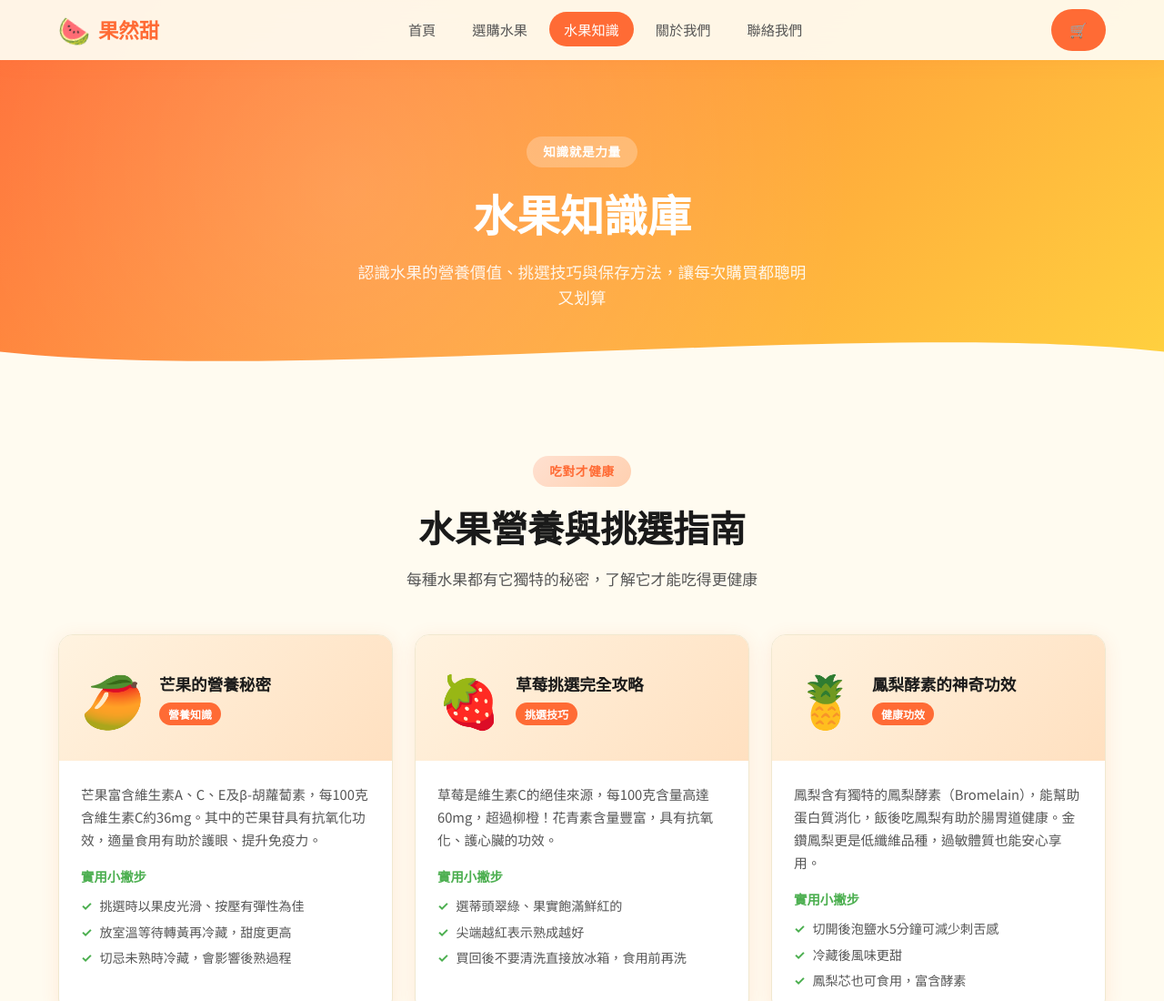
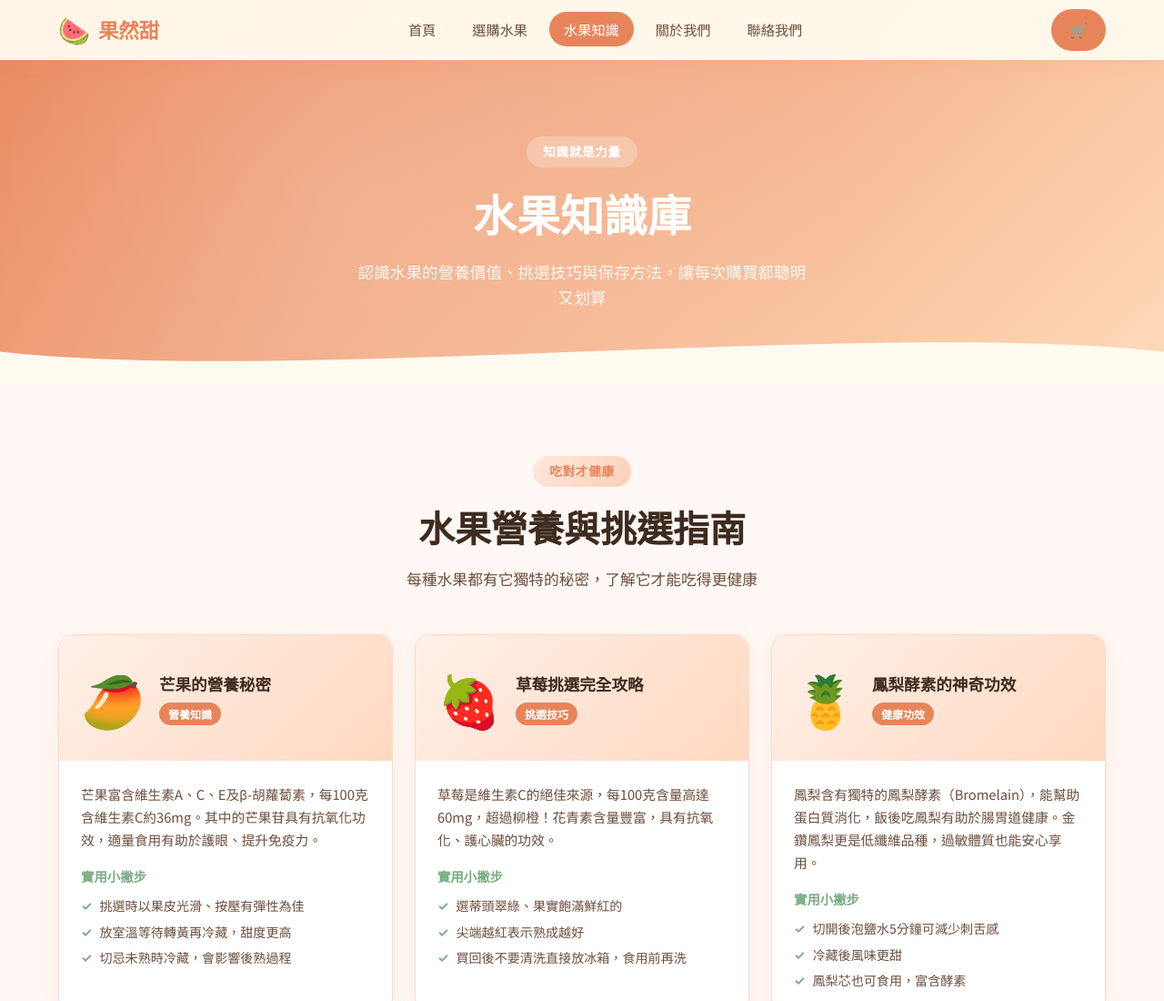
Before and after one commit to Kevin-Power/guorantian-fruit-shop, a website: page info.html in a window 1280 px wide. Shown: the top 1100 px of the page at 91% size. Drawn offline with Linux system fonts and the light colour scheme.

Commit message:
全站換色：桃子柔和粉橙色調

```diff
--- a/src/css/style.css
+++ b/src/css/style.css
@@ -1,23 +1,23 @@
 /* ========================================
-   果然甜 - 熱帶活潑風格全站樣式
+   果然甜 - 桃子柔和粉橙色調
    ======================================== */
 
 /* CSS Variables */
 :root {
-  --primary: #FF6B35;
-  --primary-dark: #E85A20;
-  --secondary: #FFD23F;
-  --accent: #4CAF50;
-  --tropical: #00B4D8;
-  --pink: #FF4D8D;
-  --bg-light: #fffbf0;
+  --primary: #E8845A;
+  --primary-dark: #C96A42;
+  --secondary: #FFDAB9;
+  --accent: #7BAE84;
+  --tropical: #A8D5C2;
+  --pink: #F2A8B8;
+  --bg-light: #FFF8F4;
   --bg-card: #ffffff;
-  --text-dark: #1a1a1a;
-  --text-mid: #555555;
-  --text-light: #888888;
-  --border: #f0e8d0;
-  --shadow: 0 4px 20px rgba(255, 107, 53, 0.12);
-  --shadow-hover: 0 8px 40px rgba(255, 107, 53, 0.25);
+  --text-dark: #3D2B1F;
+  --text-mid: #6B4E3D;
+  --text-light: #A08070;
+  --border: #F5DDD0;
+  --shadow: 0 4px 20px rgba(232, 132, 90, 0.12);
+  --shadow-hover: 0 8px 40px rgba(232, 132, 90, 0.22);
   --radius: 16px;
   --radius-sm: 8px;
   --transition: all 0.3s cubic-bezier(0.4, 0, 0.2, 1);
@@ -238,7 +238,7 @@ ul { list-style: none; }
 .section-badge {
   display: inline-block;
   padding: 6px 18px;
-  background: linear-gradient(135deg, #FFE0D0, #FFD0B0);
+  background: linear-gradient(135deg, #FFE8DC, #FFCFB8);
   color: var(--primary);
   border-radius: 50px;
   font-size: 0.85rem;
@@ -264,7 +264,7 @@ ul { list-style: none; }
 /* ===== HERO ===== */
 .hero {
   min-height: 100vh;
-  background: linear-gradient(135deg, #FF6B35 0%, #FF8C42 30%, #FFD23F 60%, #FF6B9D 100%);
+  background: linear-gradient(135deg, #E8845A 0%, #F5A882 25%, #FFDAB9 60%, #F2A8B8 100%);
   display: flex;
   align-items: center;
   position: relative;
@@ -514,7 +514,7 @@ ul { list-style: none; }
 /* ===== PRODUCTS SECTION ===== */
 .popular {
   padding: 100px 0;
-  background: #fff8f0;
+  background: #FFF3EE;
 }
 
 .products-grid {
@@ -549,7 +549,7 @@ ul { list-style: none; }
 
 .product-emoji-wrap {
   position: relative;
-  background: linear-gradient(135deg, #FFF3E0, #FFE0C0);
+  background: linear-gradient(135deg, #FFF0E8, #FFD8C0);
   height: 160px;
   display: flex;
   align-items: center;
@@ -580,7 +580,7 @@ ul { list-style: none; }
 
 .tag {
   padding: 3px 10px;
-  background: linear-gradient(135deg, #FFE0D0, #FFD0B0);
+  background: linear-gradient(135deg, #FFE8DC, #FFCFB8);
   color: var(--primary);
   border-radius: 50px;
   font-size: 0.75rem;
@@ -682,7 +682,7 @@ ul { list-style: none; }
 /* ===== INFO BANNER ===== */
 .info-banner {
   padding: 80px 0;
-  background: linear-gradient(135deg, #2C7A2C, #4CAF50, #66BB6A);
+  background: linear-gradient(135deg, #7BAE84, #A8CFA0, #C8E6C9);
   position: relative;
   overflow: hidden;
 }
@@ -771,7 +771,7 @@ ul { list-style: none; }
 }
 
 .testimonial-card.featured {
-  background: linear-gradient(135deg, var(--primary), var(--primary-dark));
+  background: linear-gradient(135deg, #E8845A, #C96A42);
   color: white;
   border: none;
   transform: scale(1.02);
@@ -910,7 +910,7 @@ ul { list-style: none; }
 /* ===== PAGE HERO (Sub Pages) ===== */
 .page-hero {
   padding: 150px 0 80px;
-  background: linear-gradient(135deg, #FF6B35, #FFD23F);
+  background: linear-gradient(135deg, #E8845A, #FFDAB9);
   text-align: center;
   position: relative;
   overflow: hidden;
@@ -1160,7 +1160,7 @@ ul { list-style: none; }
 }
 
 .about-visual {
-  background: linear-gradient(135deg, #FFF3E0, #FFE0C0);
+  background: linear-gradient(135deg, #FFF0E8, #FFD8C0);
   border-radius: var(--radius);
   padding: 48px;
   text-align: center;
@@ -1200,7 +1200,7 @@ ul { list-style: none; }
 .value-item h4 { font-weight: 700; font-size: 0.9rem; margin-bottom: 4px; }
 .value-item p { font-size: 0.82rem; color: var(--text-mid); line-height: 1.5; margin: 0; }
 
-.team-section { padding: 80px 0; background: #fff8f0; }
+.team-section { padding: 80px 0; background: #FFF3EE; }
 
 .team-grid {
   display: grid;
@@ -1260,7 +1260,7 @@ ul { list-style: none; }
 .contact-item-icon {
   font-size: 1.5rem;
   width: 44px; height: 44px;
-  background: linear-gradient(135deg, #FFE0D0, #FFD0B0);
+  background: linear-gradient(135deg, #FFE8DC, #FFCFB8);
   border-radius: var(--radius-sm);
   display: flex;
   align-items: center;
@@ -1355,7 +1355,7 @@ ul { list-style: none; }
 .knowledge-card:hover { transform: translateY(-6px); box-shadow: var(--shadow-hover); }
 
 .knowledge-card-header {
-  background: linear-gradient(135deg, #FFF3E0, #FFE0C0);
+  background: linear-gradient(135deg, #FFF0E8, #FFD8C0);
   padding: 24px;
   display: flex;
   align-items: center;
@@ -1405,7 +1405,7 @@ ul { list-style: none; }
 }
 
 /* ===== Season Guide ===== */
-.season-section { padding: 80px 0; background: #fff8f0; }
+.season-section { padding: 80px 0; background: #FFF3EE; }
 
 .season-grid {
   display: grid;
```
Also changed, not shown: about.html (+1 -1 lines).
